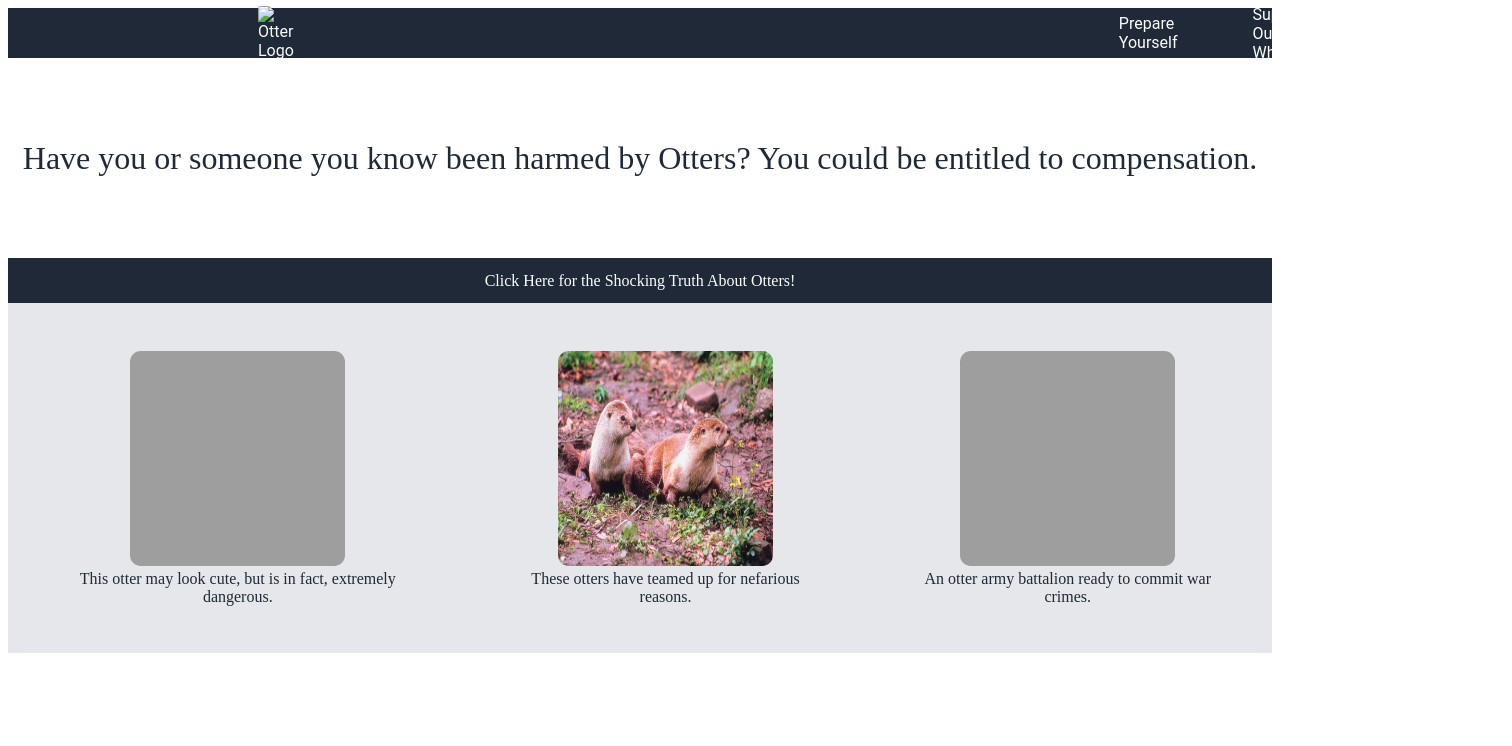
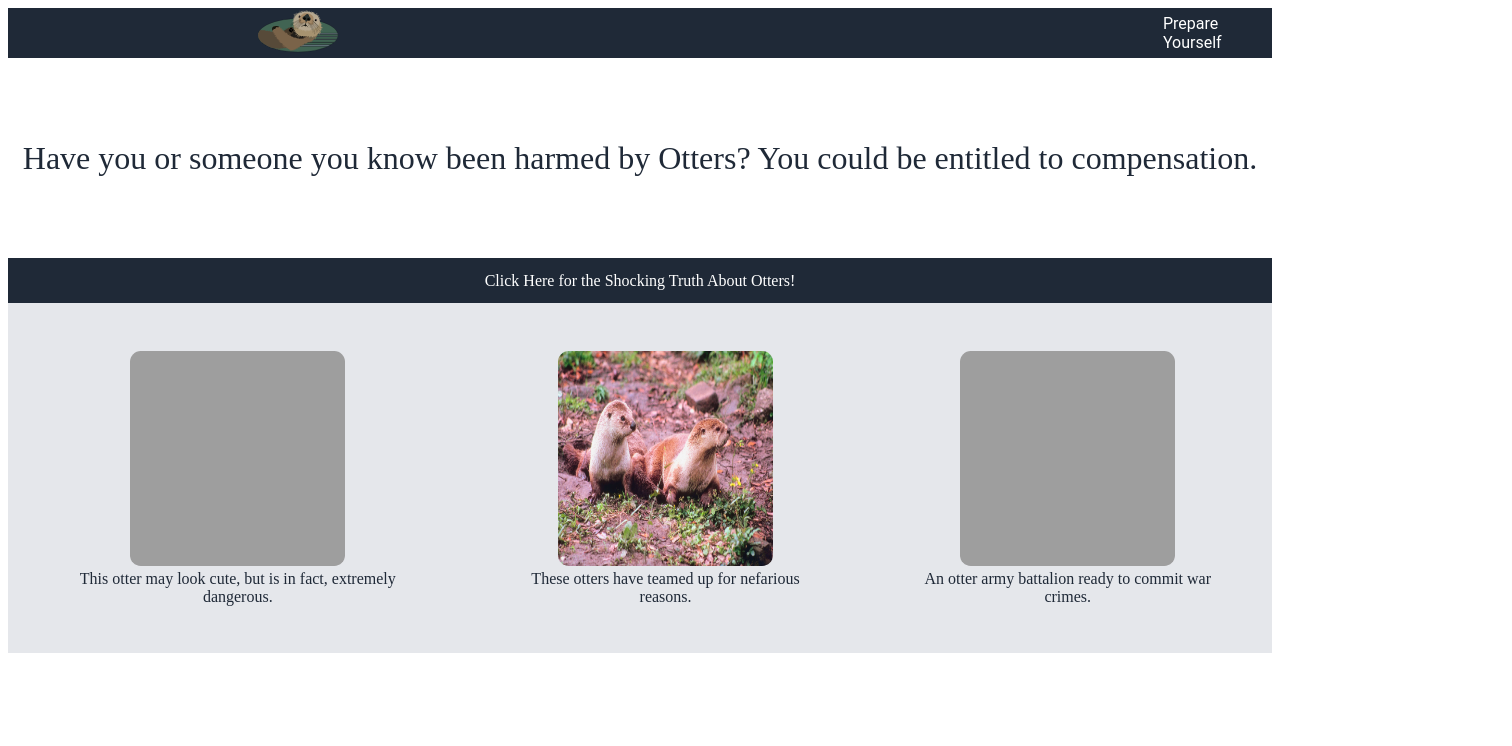
Before and after one commit to quintinmp/odin-landingpage, a plain HTML site: page index.html in a window 1280 px wide. Shown: the top 746 px of the page, 1512 px wide, since content can reach past the window. Drawn offline with Linux system fonts and the light colour scheme; the site is published under a folder, as on GitHub Pages, so addresses that start at the root find nothing.

Commit message:
image fix

```diff
--- a/index.html
+++ b/index.html
@@ -13,7 +13,7 @@
     <div class="header">
         <div class="hero">
            <div class="logo">
-             <img src="/Images/otterlogo.svg" height="80px" width="80px" alt="Otter Logo">
+             <img src="./Images/otterlogo.svg" height="80px" width="80px" alt="Otter Logo">
             </div>
             <div class="link one"> <a href="https://www.livescience.com/otter-attacks-in-alaska">Prepare Yourself</a>
             </div>
```
